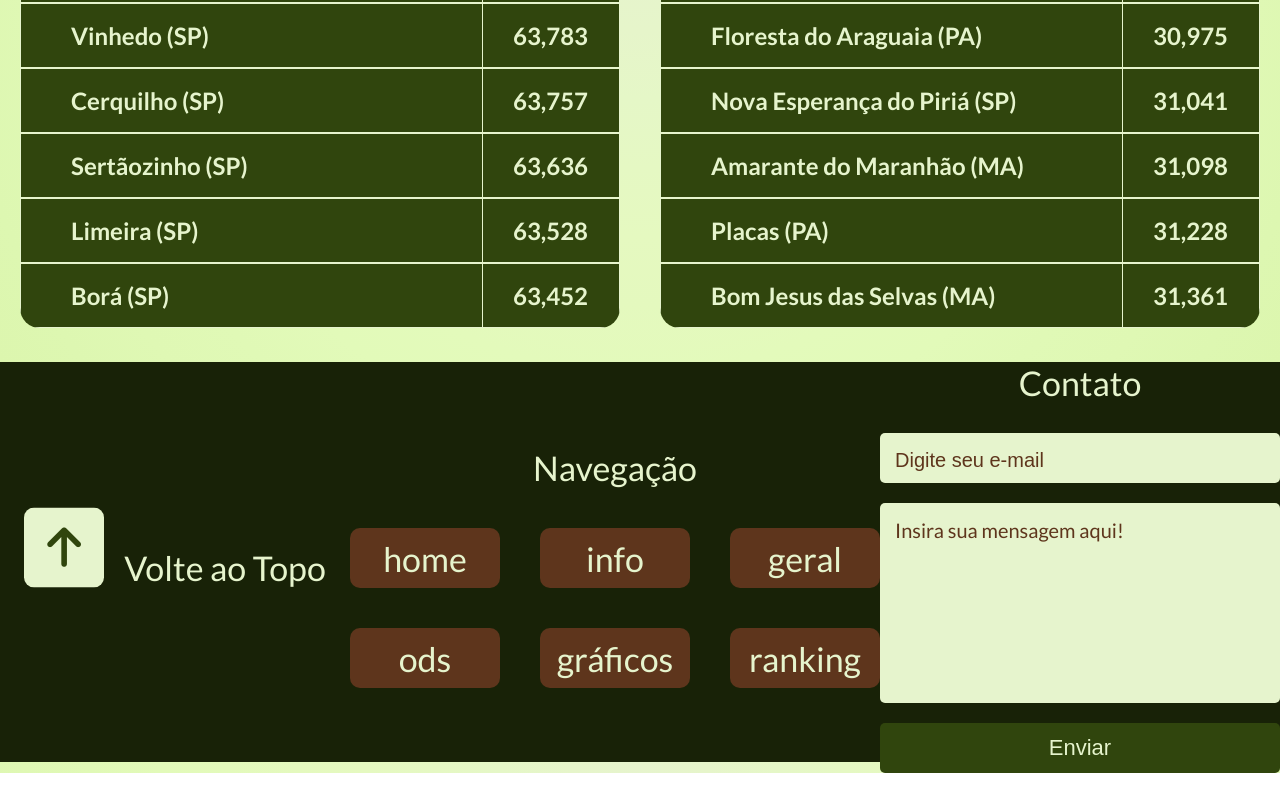
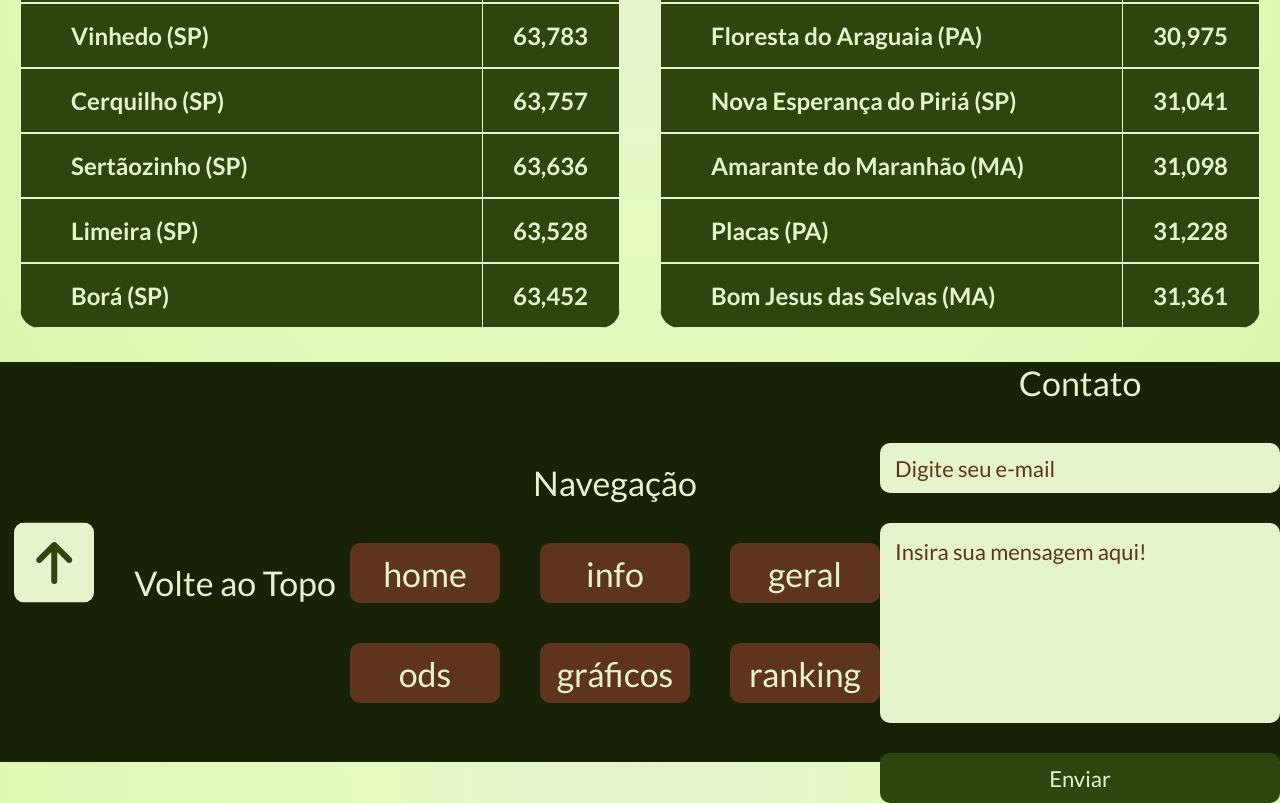
Before and after one commit to felipemariano29/projeto-web-design, a plain HTML site: page index.html in a window 1280 px wide. Shown: the part 4438-5241 px from the top of the page. Before the commit the page ends 5211 px from the top, so only its background shows below. Drawn offline with nearby package versions, Linux system fonts and the light colour scheme.

Commit message:
Bug Fix v2

```diff
--- a/assets/js/dados.js
+++ b/assets/js/dados.js
@@ -4,119 +4,119 @@ const
             'id': 1,
             'titulo': 'Erradicação da Pobreza',
             'descricao': 'Acabar com a pobreza em todas as suas formas, em todos os lugares',
-            'icone': '../assets/ods-icones/erradicacao-da-pobreza.svg',
+            'icone': './assets/ods-icones/erradicacao-da-pobreza.svg',
             'pontos': '52,08 pontos'
         },
         {
             'id': 2,
             'titulo': 'Fome Zero e Agricultura Sustentável',
             'descricao': 'Acabar com a fome, alcançar a segurança alimentar e melhoria da nutrição e promover a agricultura sustentável',
-            'icone': '../assets/ods-icones/fome-zero.svg',
+            'icone': './assets/ods-icones/fome-zero.svg',
             'pontos': '42,47 pontos'
         },
         {
             'id': 3,
             'titulo': 'Saúde e Bem Estar',
             'descricao': 'Assegurar uma vida saudável e promover o bem-estar para todos, em todas as idades',
-            'icone': '../assets/ods-icones/saude-e-bem-estar.svg',
+            'icone': './assets/ods-icones/saude-e-bem-estar.svg',
             'pontos': '66,4 Pontos'
         },
         {
             'id': 4,
             'titulo': 'Educação de Qualidade',
             'descricao': 'Assegurar a educação inclusiva e equitativa de qualidade, e promover oportunidades de aprendizagem ao longo da vida para todos',
-            'icone': '../assets/ods-icones/educacao-de-qualidade.svg',
+            'icone': './assets/ods-icones/educacao-de-qualidade.svg',
             'pontos': '44,61 pontos'
         },
         {
             'id': 5,
             'titulo': 'Igualdade de Gênero',
             'descricao': 'Alcançar a igualdade de gênero e empoderar todas as mulheres e meninas',
-            'icone': '../assets/ods-icones/igualdade-de-genero.svg',
+            'icone': './assets/ods-icones/igualdade-de-genero.svg',
             'pontos': '28,92 pontos'
         },
         {
             'id': 6,
             'titulo': 'Água Potável e Saneamento',
             'descricao': 'Assegurar a disponibilidade e a gestão sustentável da água e saneamento para todos',
-            'icone': '../assets/ods-icones/agua-potavel.svg',
+            'icone': './assets/ods-icones/agua-potavel.svg',
             'pontos': '54,89 pontos'
         },
         {
             'id': 7,
             'titulo': 'Energia Acessível e Limpa',
             'descricao': 'Assegurar o acesso confiável, sustentável, moderno e a preço acessível à energia para todos',
-            'icone': '../assets/ods-icones/energia-limpa.svg',
+            'icone': './assets/ods-icones/energia-limpa.svg',
             'pontos': '59,38 pontos'
         },
         {
             'id': 8,
             'titulo': 'Trabalho Decente e Crescimento Econômico',
             'descricao': 'Promover o crescimento econômico sustentado, inclusivo e sustentável, o emprego pleno e produtivo e o trabalho decente para todos',
-            'icone': '../assets/ods-icones/trabalho-economico.svg',
+            'icone': './assets/ods-icones/trabalho-economico.svg',
             'pontos': '47,26 pontos'
         },
         {
             'id': 9,
             'titulo': 'Indústria Inovação e Infraestrutura',
             'descricao': 'Construir infraestruturas resilientes, promover a industrialização inclusiva e sustentável e fomentar a inovação',
-            'icone': '../assets/ods-icones/industria-inovacao.svg',
+            'icone': './assets/ods-icones/industria-inovacao.svg',
             'pontos': '56,39 pontos'
         },
         {
             'id': 10,
             'titulo': 'Redução das Desigualdades',
             'descricao': 'Reduzir a desigualdade dentro dos países e entre eles',
-            'icone': '../assets/ods-icones/reducao-das-desigualdades.svg',
+            'icone': './assets/ods-icones/reducao-das-desigualdades.svg',
             'pontos': '58,29 pontos'
         },
         {
             'id': 11,
             'titulo': 'Cidades e Comunidades Sustentáveis',
             'descricao': 'Tornar as cidades e os assentamentos humanos inclusivos, seguros, resilientes e sustentáveis',
-            'icone': '../assets/ods-icones/cidades-e-comunidades.svg',
+            'icone': './assets/ods-icones/cidades-e-comunidades.svg',
             'pontos': '72,27 pontos'
         },
         {
             'id': 12,
             'titulo': 'Consumo e Produção Responsáveis',
             'descricao': 'Assegurar padrões de produção e de consumo sustentáveis',
-            'icone': '../assets/ods-icones/consumo-responsavel.svg',
+            'icone': './assets/ods-icones/consumo-responsavel.svg',
             'pontos': '39,79 pontos'
         },
         {
             'id': 13,
             'titulo': 'Ação Contra a Mudança Global do Clima',
             'descricao': 'Tomar medidas urgentes para combater a mudança do clima e seus impactos',
-            'icone': '../assets/ods-icones/mudanca-global.svg',
+            'icone': './assets/ods-icones/mudanca-global.svg',
             'pontos': '60,66 pontos'
         },
         {
             'id': 14,
             'titulo': 'Vida na Água',
             'descricao': 'Conservar e promover o uso sustentável dos oceanos, dos mares e dos recursos marinhos para o desenvolvimento sustentável',
-            'icone': '../assets/ods-icones/vida-na-agua.svg',
+            'icone': './assets/ods-icones/vida-na-agua.svg',
             'pontos': '19,08 pontos'
         },
         {
             'id': 15,
             'titulo': 'Vida Terrestre',
             'descricao': 'Proteger, recuperar e promover o uso sustentável dos ecossistemas terrestres, gerir de forma sustentável as florestas, combater a desertificação, deter e reverter a degradação da terra e deter a perda',
-            'icone': '../assets/ods-icones/vida-terrestre.svg',
+            'icone': './assets/ods-icones/vida-terrestre.svg',
             'pontos': '23,35 pontos'
         },
         {
             'id': 16,
             'titulo': 'Paz, Justiça e Instituições Eficazes',
             'descricao': 'Promover sociedades pacíficas e inclusivas para o desenvolvimento sustentável, proporcionar o acesso à justiça para todos e construir instituições eficazes, responsáveis e inclusivas em todos os níveis',
-            'icone': '../assets/ods-icones/paz-justica.svg',
+            'icone': './assets/ods-icones/paz-justica.svg',
             'pontos': '57,90 pontos'
         },
         {
             'id': 17,
             'titulo': 'Parcerias e Meios de Implementação',
             'descricao': 'Fortalecer os meios de implementação e revitalizar a parceria global para o desenvolvimento sustentável',
-            'icone': '../assets/ods-icones/parcerias.svg',
+            'icone': './assets/ods-icones/parcerias.svg',
             'pontos': '13,92 pontos'
         }
     ],
--- a/assets/style.css
+++ b/assets/style.css
@@ -468,57 +468,58 @@ footer {
 
 footer h4 { font-family: var(--fonte-texto) }
 
-footer .contato {
-    display: flex;
-    flex-direction: column;
-    row-gap: 30px;
-    justify-content: center;
-    align-items: center;
-}
+footer .contato { flex-direction: column }
 
 footer form {
     display: flex;
     flex-direction: column;
-    row-gap: 20px;
+    row-gap: 30px;
     width: 400px;
+}
+
+.container-botao-topo,
+.voltar-ao-topo,
+.botao-topo,
+.nav-rodape,
+.navbar-rodape,
+footer .contato {
+    display: flex;
+    row-gap: 40px;
+    column-gap: 40px;
+    align-items: center;
+    justify-content: center;
+}
+
+footer textarea,
+footer button,
+footer input {
+    font-size: var(--tamanho-texto-corrido);
+    font-family: var(--fonte-texto);
+    border-radius: var(--arredondamento-borda-pq);
+    border: none;
+    transition: var(--tempo-transicao);
 }
 
 footer input {
     height: 50px;
-    width: 100%;
-    padding: 5px 15px 0;
+    padding: 0 15px;
     background-color: var(--cor-principal-clara);
-    border-radius: 5px;
-    border: none;
-    transition: var(--tempo-transicao);
-    font-size: 20px;
     color: var(--cor-secundaria);
 }
 
 footer textarea {
     height: 200px;
-    width: 100%;
     resize: none;
-    padding: 15px 15px 0;
+    padding: 15px 15px;
     background-color: var(--cor-principal-clara);
-    border-radius: 5px;
-    border: none;
-    font-family: var(--fonte-texto);
-    transition: var(--tempo-transicao);
-    font-size: 20px;
     color: var(--cor-secundaria);
 }
 
 footer input:hover,
-footer textarea:hover {
-    cursor: text;
-}
+footer textarea:hover { cursor: text }
 
 footer input::placeholder,
-footer textarea::placeholder {
-    font-size: 20px;
-    color: var(--cor-secundaria);
-}
+footer textarea::placeholder { color: var(--cor-secundaria) }
 
 footer input:focus,
 footer textarea:focus {
@@ -528,35 +529,13 @@ footer textarea:focus {
 
 footer button {
     height: 50px;
-    width: 100%;
     background-color: var(--cor-principal);
     color: var(--cor-principal-clara);
-    font-size: var(--tamanho-texto-corrido);
-    border-radius: 5px;
-    border: none;
-    transition: var(--tempo-transicao);
 }
 
-footer button:hover {
-    cursor: pointer;
-}
+footer button:hover { cursor: pointer }
 
-footer button:active {
-    transform: scale(0.95);
-}
-
-.voltar-ao-topo {
-    display: flex;
-    align-items: center;
-    justify-content: center;
-}
-
-.container-botao-topo {
-    display: flex;
-    column-gap: 20px;
-    align-items: center;
-    justify-content: center;
-}
+footer button:active { transform: scale(0.95) }
 
 .container-botao-topo:hover,
 .container-botao-topo div:hover,
@@ -567,9 +546,7 @@ footer button:active {
     display: flex;
     width: 80px;
     height: 80px;
-    font-size: 45px;
-    align-items: center;
-    justify-content: center;
+    font-size: var(--tamanho-topico);
     background-color: var(--cor-principal-clara);
     color: var(--cor-principal);
     border-radius: var(--arredondamento-borda-pq);
@@ -584,21 +561,11 @@ footer button:active {
 .nav-rodape {
     display: flex;
     flex-direction: column;
-    row-gap: 40px;
-    align-items: center;
-    justify-content: center;
-    height: 400px;
-    width: 100%;
-    margin: auto;
 }
 
 .navbar-rodape {
     display: grid;
     grid-template-columns: repeat(3, 2fr);
-    row-gap: 40px;
-    column-gap: 40px;
-    justify-content: center;
-    align-items: center;
 }
 
 .navbar-rodape .nav-item { height: 60px }
```
